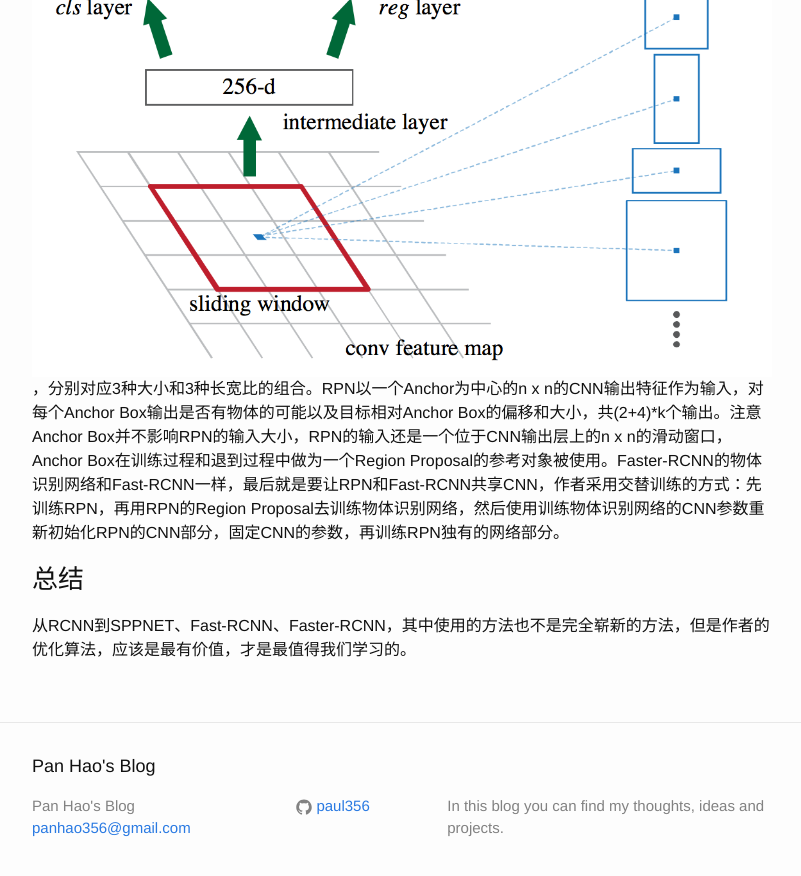
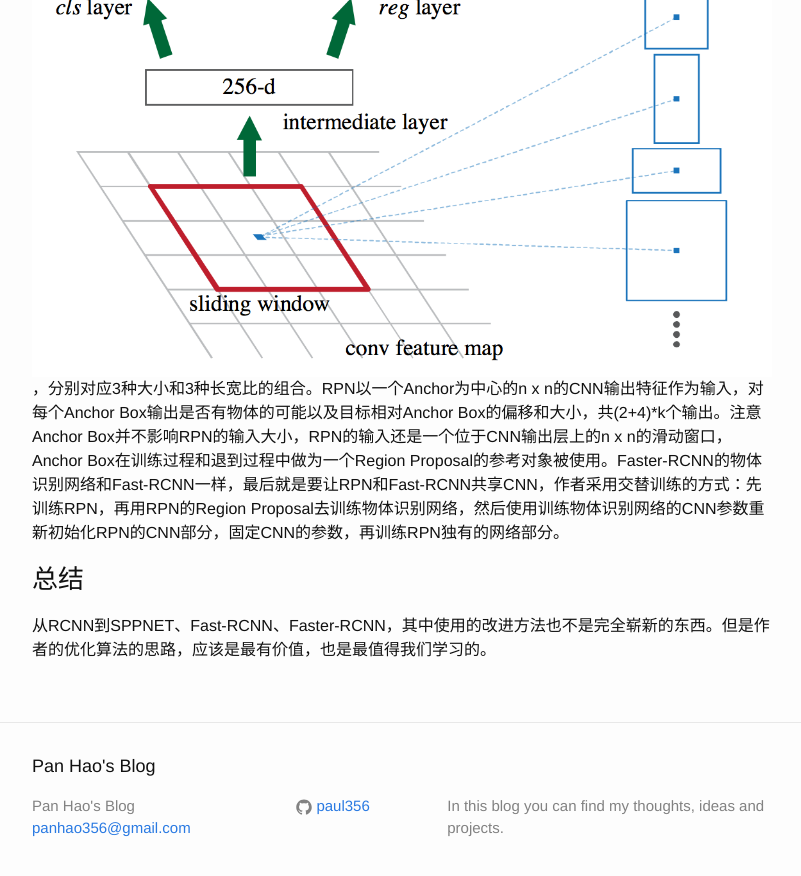
Before and after one commit to paul356/blog.backup, a Jekyll site: the page built from _posts/2017-12-10-RCNN_series.md, in a window 1280 px wide and 900 px high, scrolled down 3327 px. Shown: the top 876 px of the window, without its empty margins (238-1039 px from the left). Built offline with Jekyll 4.4.1, drawn with Linux system fonts in a browser that asks for light colours.

Commit message:
update summary

```diff
--- a/_posts/2017-12-10-RCNN_series.md
+++ b/_posts/2017-12-10-RCNN_series.md
@@ -27,7 +27,7 @@ RCNN发表之后的一年微软亚洲研究院的He Kaiming等就发表了[SPPNE
 
 ### 总结
 
-从RCNN到SPPNET、Fast-RCNN、Faster-RCNN，其中使用的方法也不是完全崭新的方法，但是作者的优化算法，应该是最有价值，才是最值得我们学习的。
+从RCNN到SPPNET、Fast-RCNN、Faster-RCNN，其中使用的改进方法也不是完全崭新的东西。但是作者的优化算法的思路，应该是最有价值，也是最值得我们学习的。
 
 [1]: https://www.kaggle.com/c/imagenet-object-localization-challenge
 [2]: https://arxiv.org/abs/1311.2524
```
